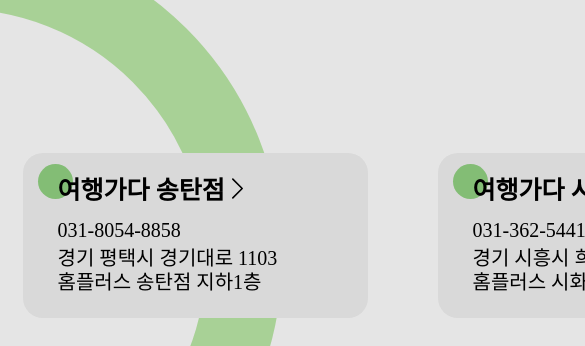
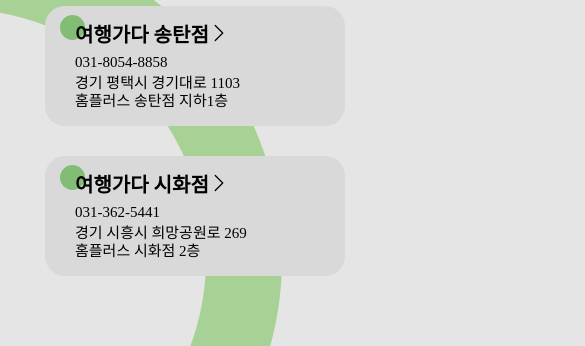
Before and after one commit to namu13/tourgada, a plain HTML site: page index.html in a window 390 px wide. Shown: the part 399-745 px from the top of the page, 585 px wide, since content can reach past the window. Drawn offline with Linux system fonts and the light colour scheme.

Commit message:
FEAT mobile update

```diff
--- a/index.html
+++ b/index.html
@@ -39,7 +39,7 @@
           <div class="office_circle"></div>
           <div class="office_content">
             <div class="office_title_container">
-              <h3 class="office_title">여행가다 수원점</h3>
+              <h2 class="office_title">여행가다 수원점</h2>
               <svg
                 xmlns="http://www.w3.org/2000/svg"
                 width="25"
@@ -66,7 +66,7 @@
           <div class="office_circle"></div>
           <div class="office_content">
             <div class="office_title_container">
-              <h3 class="office_title">여행가다 송탄점</h3>
+              <h2 class="office_title">여행가다 송탄점</h2>
               <svg
                 xmlns="http://www.w3.org/2000/svg"
                 width="25"
@@ -93,7 +93,7 @@
           <div class="office_circle"></div>
           <div class="office_content">
             <div class="office_title_container">
-              <h3 class="office_title">여행가다 시화점</h3>
+              <h2 class="office_title">여행가다 시화점</h2>
               <svg
                 xmlns="http://www.w3.org/2000/svg"
                 width="25"
@@ -123,6 +123,7 @@
               src="assets/blog.png"
               alt="네이버 블로그"
               width="35"
+              height="16"
             />
           </div>
         </a>
@@ -133,6 +134,7 @@
               src="assets/instagram.png"
               alt="인스타그램"
               width="30"
+              height="30"
             />
           </div>
         </a>
@@ -143,6 +145,7 @@
               src="assets/kakao.png"
               alt="카카오톡으로 상담하기"
               width="30"
+              height="30"
             />
           </div>
         </a>
--- a/style.css
+++ b/style.css
@@ -52,6 +52,7 @@
 
 .office_container {
   display: flex;
+  justify-content: center;
   column-gap: 70px;
   position: absolute;
   bottom: 15%;
@@ -146,9 +147,42 @@
     bottom: -140px;
   }
   .title {
+    top: 15%;
     font-size: 40px;
   }
-  .subtitle {
+  .office_container {
+    flex-wrap: wrap;
+    row-gap: 30px;
+    bottom: 20%;
+  }
+  .office_circle {
+    top: 9px;
+  }
+  .office_content {
+    margin-left: 30px;
+    margin-top: 17px;
+  }
+  .bi-chevron-right {
+    width: 20px;
+    height: 20px;
+  }
+  .office {
+    width: 300px;
+    height: 120px;
+  }
+  .office_circle {
+    width: 25px;
+    height: 25px;
+  }
+  .office_title {
     font-size: 20px;
   }
+  .office_phone {
+    font-size: 15px;
+    margin-top: 10px;
+  }
+  .office_address {
+    font-size: 15px;
+    margin-top: 4px;
+  }
 }
```
